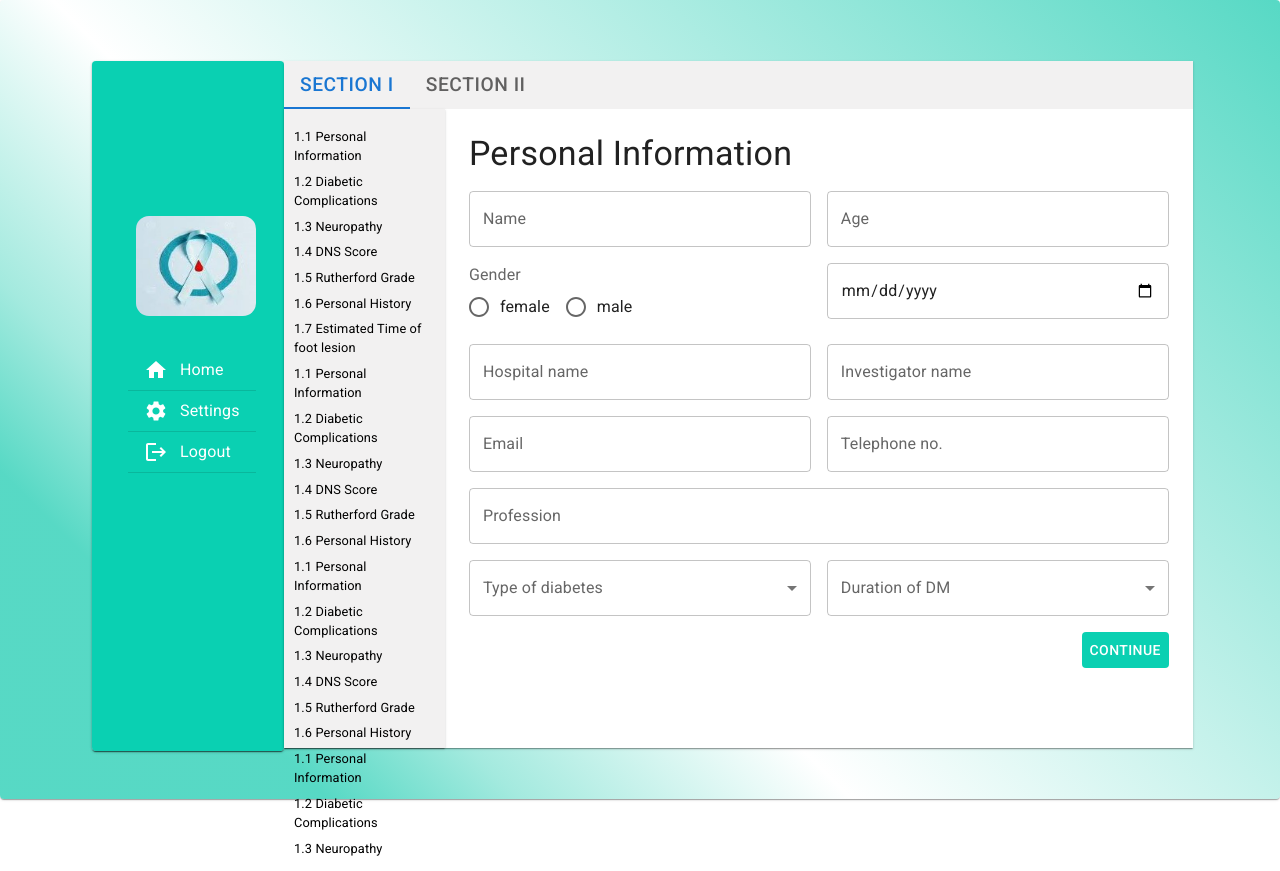
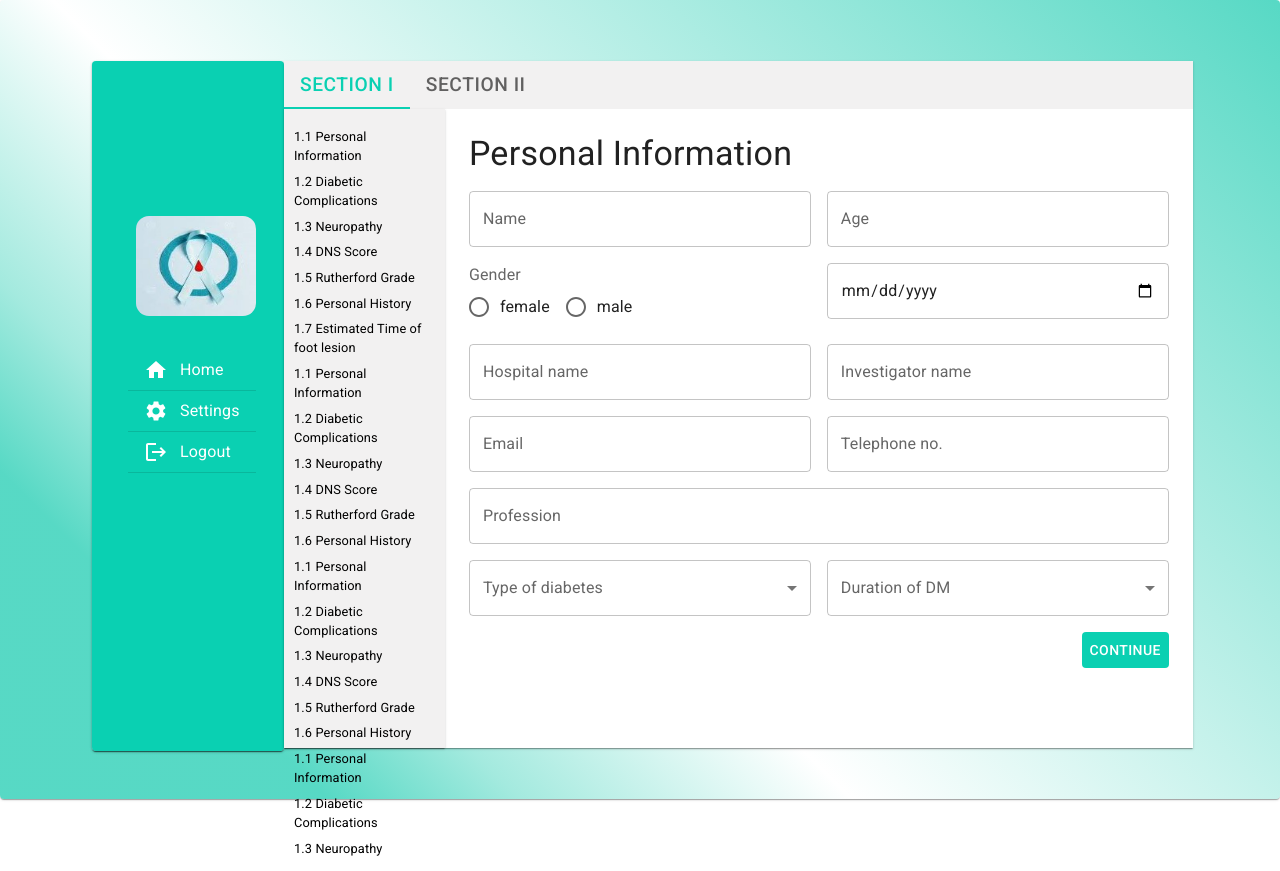
Before and after one commit to MeiiporulTrainingSite/DFP, a React (Create React App) app: page / in a window 1280 px wide. Built offline with nearby package versions, Linux system fonts and the light colour scheme.

Commit message:
tab theme creation

```diff
--- a/src/container/section.js
+++ b/src/container/section.js
@@ -2,25 +2,19 @@
 import Tabs from "@mui/material/Tabs";
 import Tab from "@mui/material/Tab";
 import { Paper, Box, Typography } from "@mui/material";
-import { makeStyles,createTheme,ThemeProvider } from "@mui/material/styles";
+import { createTheme,ThemeProvider } from "@mui/material/styles";
 
 import Section1 from "../component/section1";
 import Section2 from "../component/section2";
 
 
-// const theme = createTheme({
-//   palette: {
-//     primary: {
-//       light: '#757ce',
-//       main: '#3f50b5',
-//       dark: '#002884',
-//       contrastText: '#fff',
-//     },
-//     secondary: {
-//       main:"blue"
-//     },
-//   },
-// });
+const theme = createTheme({
+  palette: {
+    primary: {
+    main: '#0AD0B2',
+   }
+ },
+});
 export default function Section() {
   const [value, setValue] = React.useState(0);
 
@@ -49,14 +43,14 @@
   }
 
   return (
-    // <ThemeProvider theme={theme}>
+    <ThemeProvider theme={theme}>
     <Paper square sx={{ width: "71vw" }}>
 
       <Tabs
         value={value}
         onChange={handleChange}
-        // textColor="primary"
-        // indicatorColor="secondary"
+        textColor="primary"
+        indicatorColor="primary"
         aria-label="disabled tabs example"
         sx={{ background: "#F2F1F1" }}
 
@@ -81,6 +75,6 @@
         <Section2 />
       </TabPanel>
     </Paper>
-    //  </ThemeProvider>
+    </ThemeProvider>
   );
 }
```
